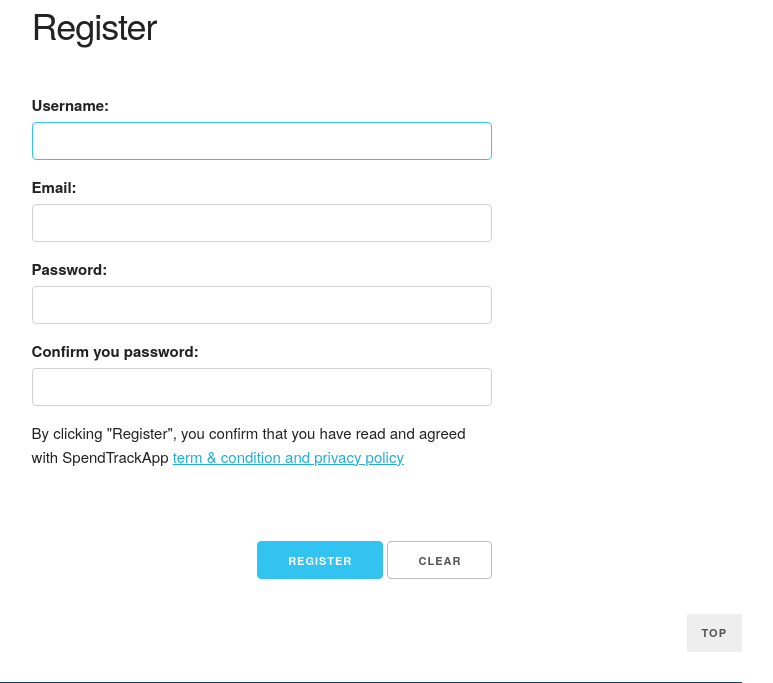
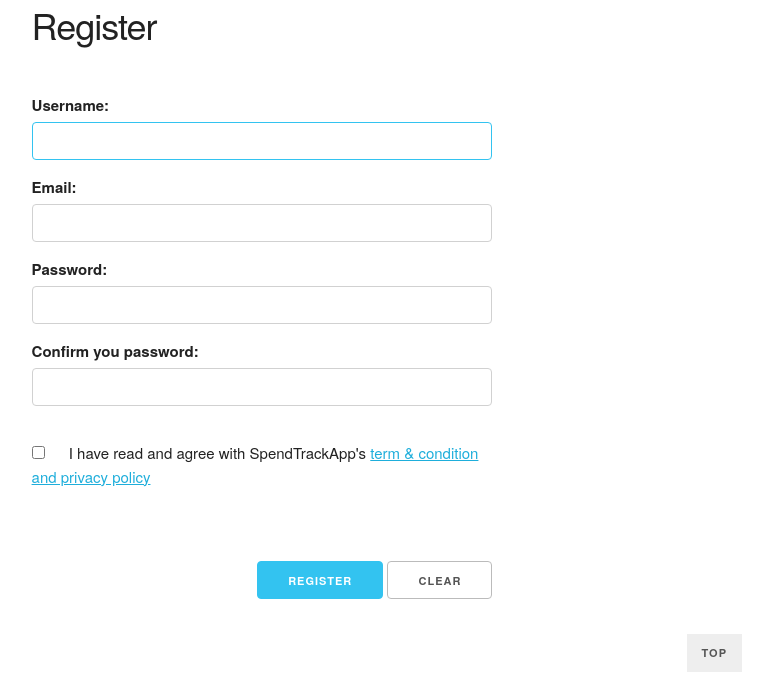
Before and after one commit to dthung1602/SpendTrackApp, a Django app: template spendtrackapp/templates/spendtrackapp/register.html in a window 1280 px wide. Shown: the part 186-869 px from the top of the page, without its empty margins (378-1151 px from the left). Run offline with Django 3.2, Linux system fonts and the light colour scheme; the template is opened without the code that fills it: values that come from a table or form of the project are taken from there, others are empty; data comes from the database, SQL or seed files in the repository; parts of the project's set-up code (start-up, migrations or seed data) failed here and were passed over.

Commit message:
Bug fix
- Update version
- Add 'I agree with ...' check box
- Fix passed plans bug when drawing progress bar
- Add preview text in email

```diff
--- a/SpendTrack/settings.py
+++ b/SpendTrack/settings.py
@@ -139,7 +139,7 @@ EMAIL_HOST_PASSWORD = os.environ.get('MAILGUN_SMTP_PASSWORD')
 #             APP CONFIG             #
 ######################################
 
-APP_VERSION = "1.3.1"
+APP_VERSION = "1.3.2"
 
 CONTACT_GITHUB = 'https://github.com/' + os.environ.get('CONTACT_GITHUB')
 
@@ -161,7 +161,7 @@ MODEL_PLAN_COMPARE_EQUAL_EPSILON = os.getenv('MODEL_PLAN_COMPARE_EQUAL_EPSILON',
 
 EMAIL_DOMAIN_NAME = os.getenv('MAILGUN_DOMAIN', '')
 
-EMAIL_RESET_PASSWORD_SENDER_NAME = 'master@' + EMAIL_DOMAIN_NAME
+EMAIL_RESET_PASSWORD_SENDER_NAME = 'service@' + EMAIL_DOMAIN_NAME
 
 ######################################
 #     HEROKU DEPLOYMENT CONFIG       #
--- a/spendtrackapp/static/spendtrackapp/css/style.css
+++ b/spendtrackapp/static/spendtrackapp/css/style.css
@@ -488,6 +488,11 @@ input[type='submit'].disable {
     width: 100%;
 }
 
+#agree {
+    width: inherit;
+    margin: 25px 20px 0 0;
+}
+
 .login-notice {
     font-style: italic;
     font-weight: bold;
--- a/spendtrackapp/templates/spendtrackapp/email/base.html
+++ b/spendtrackapp/templates/spendtrackapp/email/base.html
@@ -350,7 +350,7 @@
             <div class="content">
 
                 <!-- START CENTERED WHITE CONTAINER -->
-                <span class="preheader">This is preheader text. Some clients will show this text as a preview.</span>
+                <span class="preheader">Follow the link to reset SpendTrackApp password</span>
                 <table role="presentation" class="main">
 
                     <!-- START MAIN CONTENT AREA -->
--- a/spendtrackapp/templates/spendtrackapp/register.html
+++ b/spendtrackapp/templates/spendtrackapp/register.html
@@ -42,7 +42,7 @@
                         {% endif %}
                     </div>
                     <div>
-                        By clicking "Register", you confirm that you have read and agreed with SpendTrackApp
+                        <input type="checkbox" id="agree" required> I have read and agree with SpendTrackApp's
                         <a target="_blank" href="{% url "legalnotice" %}">term & condition and privacy policy </a>
                     </div>
                     <br><br><br>
@@ -55,6 +55,7 @@
                                     let fields = ['username', 'email', 'password1', 'password2'];
                                     for (let i = 0; i < fields.length; i++)
                                         $('#' + fields[i]).val('');
+                                    $('#agree').prop('checked', false);
                                     $('.input-error').remove();
                                 })
                             });
```
Also changed, not shown: spendtrackapp/static/spendtrackapp/js/plan.js (+9 -8 lines).
